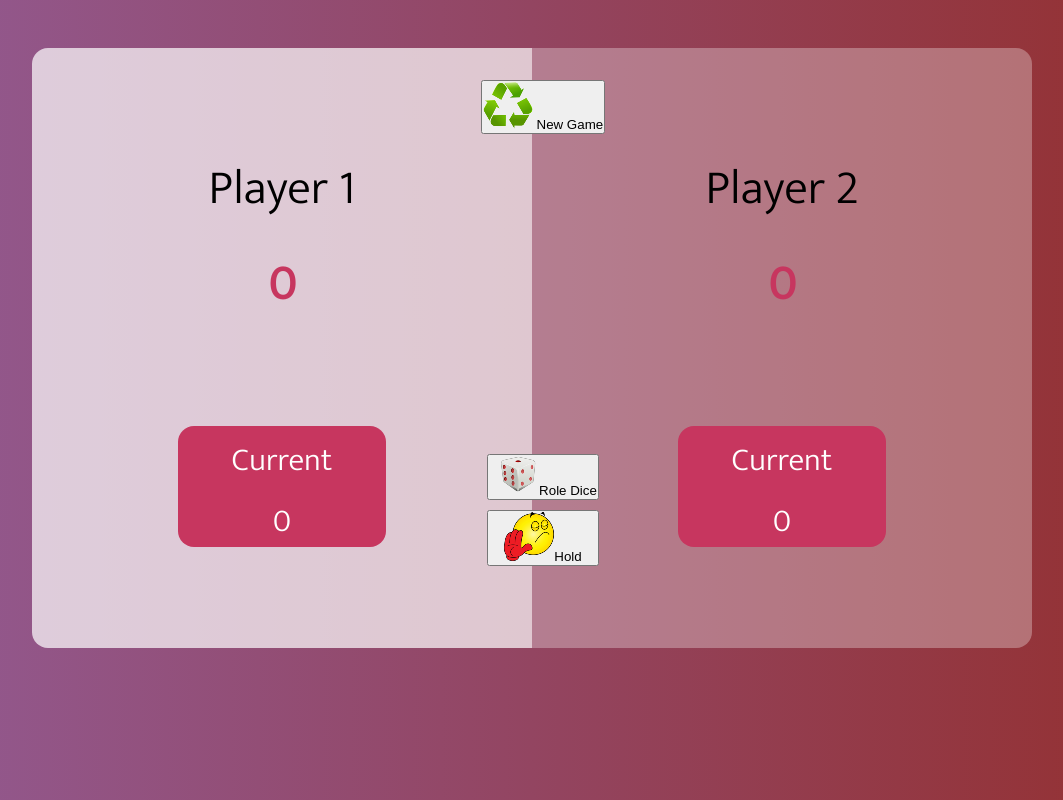
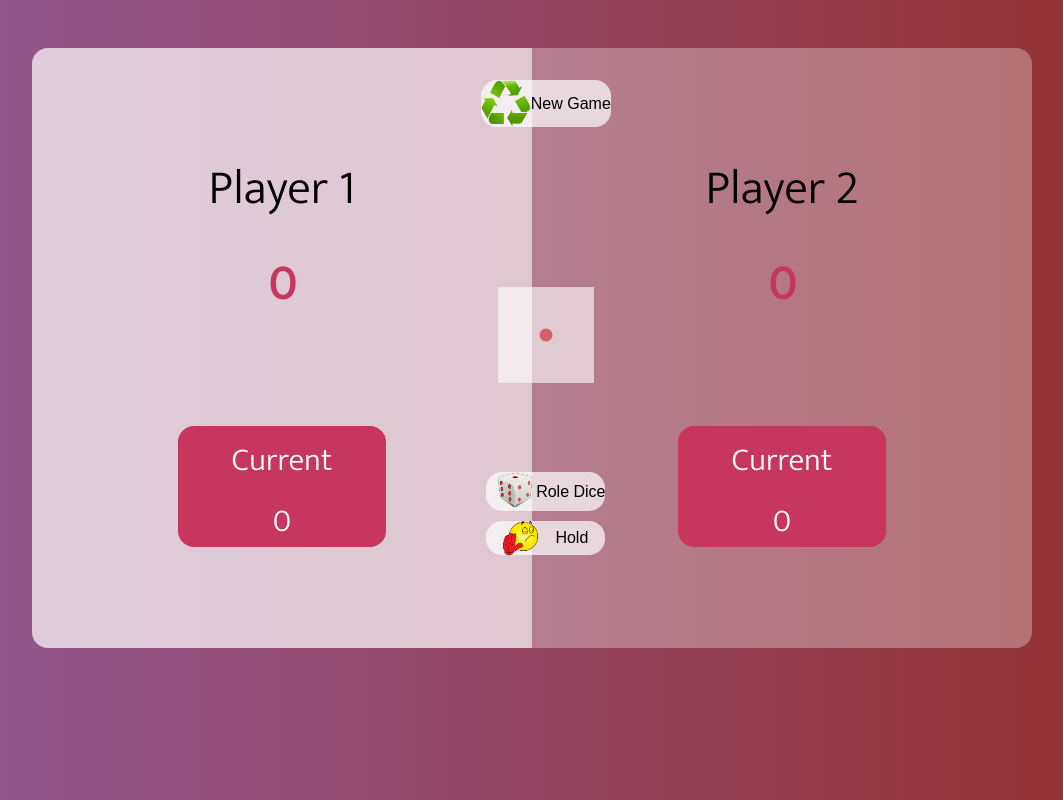
Before and after one commit to D1183-Mustafa/HTML_CSS_JS_D-CE_GAME, a plain HTML site: page index.html in a window 1280 px wide. Shown: the whole page, without its empty margins (108-1171 px from the left). Drawn offline with Linux system fonts and the light colour scheme; a web font is replaced by a local one.

Commit message:
butonlara style verildi ve zar resmi eklendi

```diff
--- a/index.html
+++ b/index.html
@@ -39,9 +39,10 @@
     </main>
     <div class="btn">
         <button class="new-game"><img src="./images/new.png" alt=""> New Game</button>
+        <div class="random-zar"><img src="./images/dice-1.png" alt="" class="img"></div>
         <div class="btn-1">
             <button class="role-dice"><img src="./images/zar.png" alt="">Role Dice</button>
-            <button class="hold"><img src="./images/hold.png" alt="">Hold</button>
+            <button class="hold"><img src="./images/hold.png" alt="" width="35px">Hold</button>
         </div>
     </div>
   </body>
--- a/scss/main.scss
+++ b/scss/main.scss
@@ -68,7 +68,45 @@
         display: flex;
         flex-direction: column;
         gap: 10px;
-        margin-top: 20rem;
+        margin-top: 5rem;
+    }
+    .new-game {
+        transition: all .1s;
+        display: flex;
+        align-items: center;
+        font-size: 1rem;
+        border: none;
+        background-color: rgba(255,255,255 , 0.7);
+        border-radius: 16px;
+    }
+    .new-game:active {
+
+        transform: translate(2%, 2px);
+        box-shadow: 0 1rem 2rem rgba(0, 0, 0, 0.15);
+
+    }
+
+    .role-dice,.hold {
+        transition: all .1s;
+        display: flex;
+        justify-content: space-evenly;
+        align-items: center;
+        font-size: 1rem;
+        border: none;
+        background-color: rgba(255,255,255 , 0.7);
+        border-radius: 16px;
+    }
+    .role-dice:active,.hold:active {
+        transform: translate(2%, 2px);
+        box-shadow: 0 1rem 2rem rgba(0, 0, 0, 0.15);
     }
 
 }
+
+.random-zar {
+    .img {
+        width: 6rem;
+        margin-top: 10rem;
+        opacity: 0.6;
+    }
+}
```
Also changed, not shown: scss/main.css, 1 other file.
